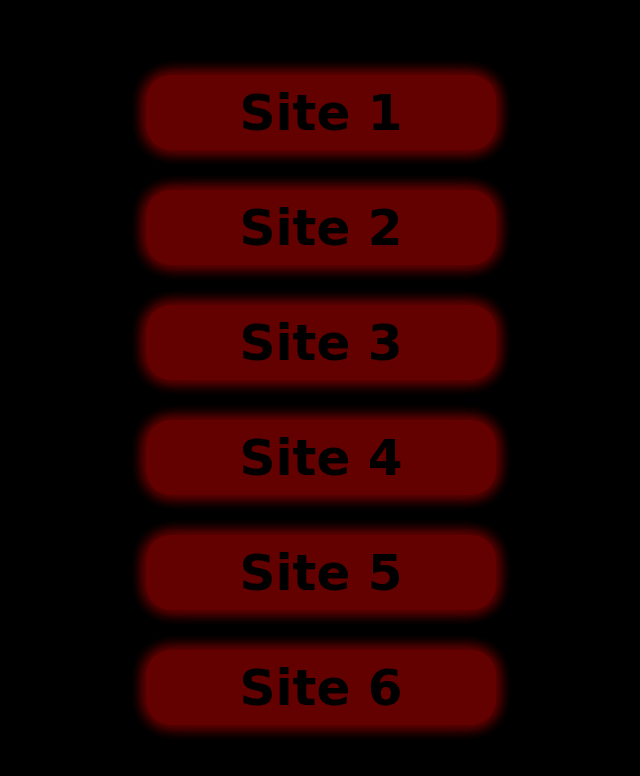
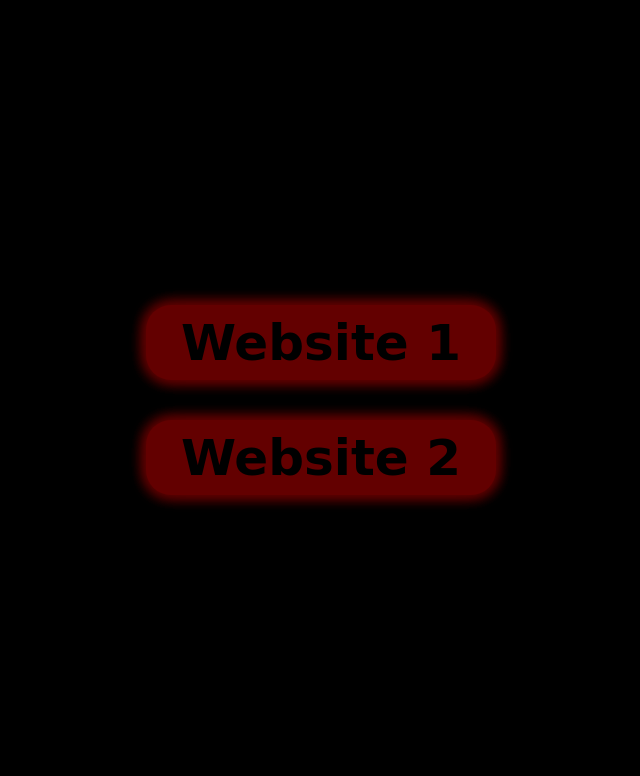
Before and after one commit to TaqyOfficial/UBG-999-Links, a plain HTML site: page index.html in a window 1280 px wide. Shown: the whole page, without its empty margins (319-959 px from the left). Drawn offline with Linux system fonts and the light colour scheme; a web font is replaced by a local one.

Commit message:
Update index.html

```diff
--- a/index.html
+++ b/index.html
@@ -98,18 +98,9 @@
 <body>
     <div class="container">
 
-        <button onclick="window.open('https://helperguides.com', '_blank')" class="center-button">Site 1</button>
+        <button onclick="window.open('https://www.helperguides.com/', '_blank')" class="center-button">Website 1</button>
 
-        <button onclick="window.open('https://wwv.helperguides.com', '_blank')" class="center-button">Site 2</button>
-
-        <button onclick="window.open('https://wvw.helperguides.com', '_blank')" class="center-button">Site 3</button>
-
-        <button onclick="window.open('https://vww.helperguides.com', '_blank')" class="center-button">Site 4</button>
-
-        <button onclick="window.open('https://wvv.helperguides.com', '_blank')" class="center-button">Site 5</button>
-
-        <button onclick="window.open('https://vvw.helperguides.com', '_blank')" class="center-button">Site 6</button>
-
+        <button onclick="window.open('https://ubg999.site/', '_blank')" class="center-button">Website 2</button>
 
     </div>
 </body>
```
